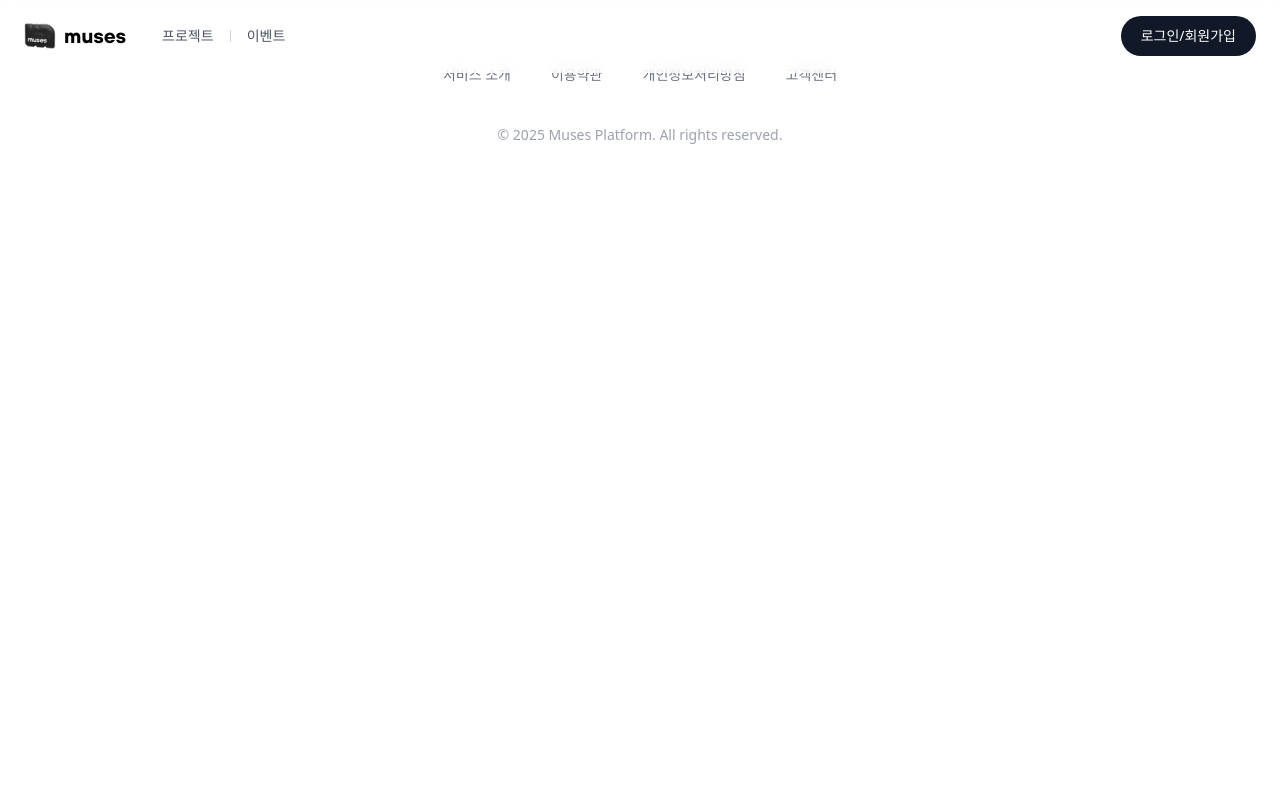
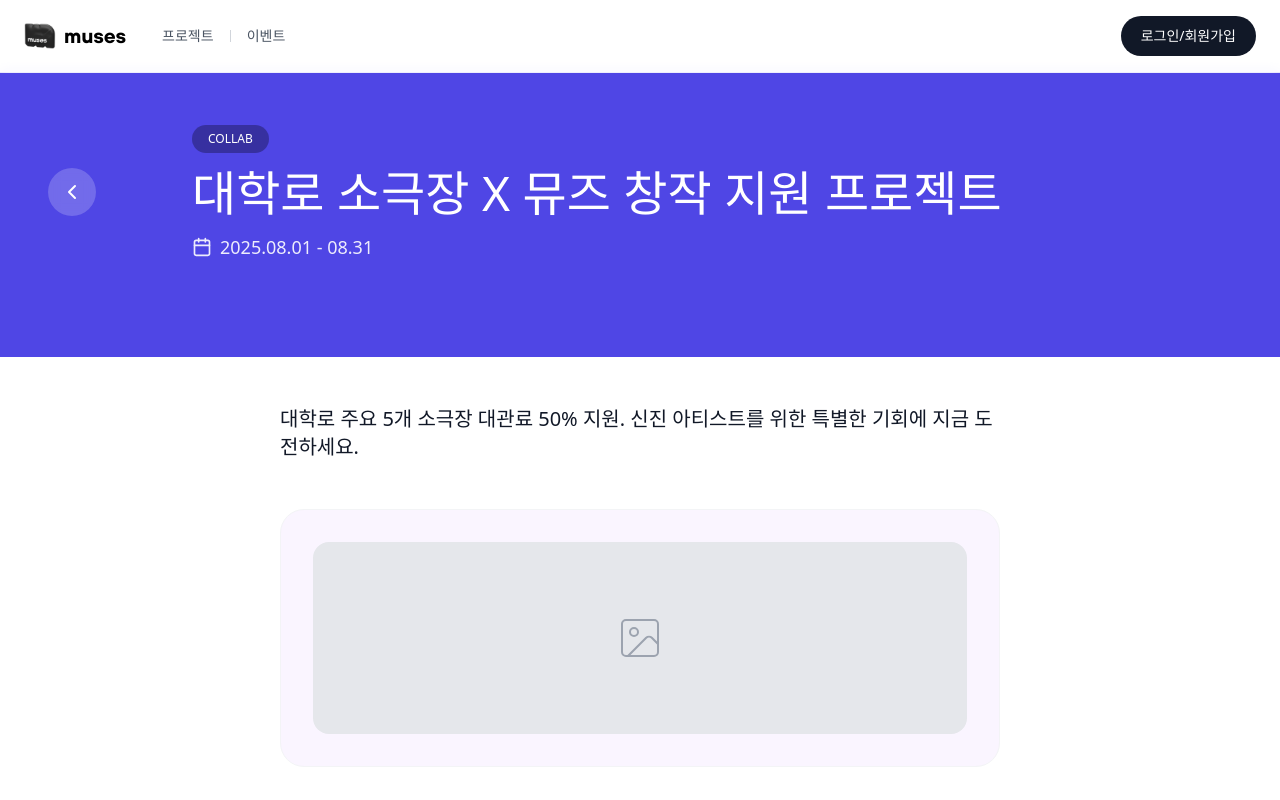
Before and after one commit to gkdmsgus/Muses-, a React (Vite) app: page /event/1 in a window 1280 px wide. Shown: the top 800 px of the page. Built offline with nearby package versions, Linux system fonts and the light colour scheme; a web font is replaced by a local one.

Commit message:
feat : EventDetail 페이지 UI 구현

```diff
--- a/src/App.tsx
+++ b/src/App.tsx
@@ -9,6 +9,7 @@
 import Footer from './components/common/Footer';
 import EventListPage from './pages/EventListPage';
 import ProjectDetailPage from './pages/ProjectDetailPage';
+import EventDetailPage from './pages/EventDetailPage';
 
 function App() {
   return (
@@ -23,6 +24,7 @@
         <Route path="/onboarding" element={<OnBoardingPage />} />
         <Route path="/events" element={<EventListPage />} />
         <Route path="/project/:id" element={<ProjectDetailPage />} />
+        <Route path="/event/:id" element={<EventDetailPage />} />
       </Routes>
       <Footer />
     </BrowserRouter>
--- /dev/null
+++ b/src/components/EventDetailPage/EventDetailBanner.tsx
@@ -0,0 +1,88 @@
+import type { EventData } from '../../types/event';
+
+interface EventDetailBannerProps {
+  event: EventData;
+}
+
+export default function EventDetailBanner({ event }: EventDetailBannerProps) {
+  return (
+    <section className="relative w-full h-[285.2px] bg-[#4F46E5] px-[48px] pb-[48px] flex justify-center items-end self-stretch">
+      <button
+        className="absolute left-[48px] top-[96px] w-[48px] h-[48px] p-[12px] flex items-start justify-start rounded-full bg-white/20 backdrop-blur-[6px] transition-colors hover:bg-white/30"
+        aria-label="뒤로가기"
+      >
+        <svg
+          xmlns="http://www.w3.org/2000/svg"
+          width="24"
+          height="24"
+          viewBox="0 0 24 24"
+          fill="none"
+        >
+          <path
+            d="M15 18L9 12L15 6"
+            stroke="white"
+            strokeWidth="2"
+            strokeLinecap="round"
+            strokeLinejoin="round"
+          />
+        </svg>
+      </button>
+
+      <div className="w-[896px] max-w-[896px] h-[184px] flex flex-col items-start gap-[16px]">
+        <div className="flex px-[16px] py-[6px] items-start rounded-full bg-black/30 backdrop-blur-[6px]">
+          <span className="text-white font-boldFont text-[12px] leading-[16px] uppercase">
+            {event.category}
+          </span>
+        </div>
+
+        <h1 className="w-full text-white font-blackFont text-[48px] leading-[48px] self-stretch">
+          {event.title}
+        </h1>
+
+        <div className="w-full flex items-center gap-[8px] opacity-90 self-stretch">
+          <svg
+            xmlns="http://www.w3.org/2000/svg"
+            width="20"
+            height="20"
+            viewBox="0 0 20 20"
+            fill="none"
+          >
+            <path
+              d="M6.66699 1.66675V5.00008"
+              stroke="white"
+              strokeWidth="1.66667"
+              strokeLinecap="round"
+              strokeLinejoin="round"
+            />
+            <path
+              d="M13.333 1.66675V5.00008"
+              stroke="white"
+              strokeWidth="1.66667"
+              strokeLinecap="round"
+              strokeLinejoin="round"
+            />
+            <path
+              d="M15.8333 3.33325H4.16667C3.24619 3.33325 2.5 4.07944 2.5 4.99992V16.6666C2.5 17.5871 3.24619 18.3333 4.16667 18.3333H15.8333C16.7538 18.3333 17.5 17.5871 17.5 16.6666V4.99992C17.5 4.07944 16.7538 3.33325 15.8333 3.33325Z"
+              stroke="white"
+              strokeWidth="1.66667"
+              strokeLinecap="round"
+              strokeLinejoin="round"
+            />
+            <path
+              d="M2.5 8.33325H17.5"
+              stroke="white"
+              strokeWidth="1.66667"
+              strokeLinecap="round"
+              strokeLinejoin="round"
+            />
+          </svg>
+          <span className="text-white font-mainFont text-[18px] leading-[28px]">
+            {event.category === 'COLLAB'
+              ? `${event.start_date} - ${event.end_date}`
+              : event.posted_at}
+          </span>
+        </div>
+      </div>
+    </section>
+  );
+}
--- /dev/null
+++ b/src/components/EventDetailPage/EventDetailBody.tsx
@@ -0,0 +1,51 @@
+import type { EventData } from '../../types/event';
+
+interface EventDetailBodyProps {
+  event: EventData;
+}
+
+export default function EventDetailBody({ event }: EventDetailBodyProps) {
+  return (
+    <section className="mx-auto w-[768px] max-w-[768px] py-[48px] px-[24px] flex flex-col items-start gap-[64px] bg-white">
+      <div className="flex flex-col items-start gap-[48px] self-stretch">
+        <p className="self-stretch text-[#111827] font-boldFont text-[20px] leading-[28px]">
+          {event.desscription}
+        </p>
+
+        <div className="flex p-[32px] flex-col items-start gap-[16px] self-stretch rounded-[24px] border border-[#F3F4F6] bg-[#FAF5FF]">
+          <div className="flex w-[654px] h-[192px] justify-center items-center rounded-[16px] bg-[#E5E7EB]">
+            {/* <img src={event.thumbnail} className="w-full h-full object-contain" /> */}
+            <svg
+              xmlns="http://www.w3.org/2000/svg"
+              width="48"
+              height="48"
+              viewBox="0 0 24 24"
+              fill="none"
+              stroke="#9CA3AF"
+              strokeWidth="1"
+              strokeLinecap="round"
+              strokeLinejoin="round"
+            >
+              <rect width="18" height="18" x="3" y="3" rx="2" ry="2" />
+              <circle cx="9" cy="9" r="2" />
+              <path d="m21 15-3.086-3.086a2 2 0 0 0-2.828 0L6 21" />
+            </svg>
+          </div>
+        </div>
+
+        <div className="self-stretch text-[#374151] font-mainFont text-[16px] leading-[26px] whitespace-pre-wrap">
+          {event.content}
+        </div>
+      </div>
+
+      <div className="flex pt-[32px] justify-center items-start self-stretch border-t border-[#F3F4F6]">
+        <button
+          className="flex px-[32px] py-[12px] justify-center items-center rounded-full bg-[#F3F4F6] text-[#4B5563] font-boldFont text-[16px] leading-[24px] hover:bg-[#E5E7EB] transition-colors"
+          onClick={() => window.history.back()}
+        >
+          목록으로 돌아가기
+        </button>
+      </div>
+    </section>
+  );
+}
--- /dev/null
+++ b/src/pages/EventDetailPage.tsx
@@ -0,0 +1,16 @@
+import { MOCK_EVENTS } from '../mocks/events';
+import EventDetailBanner from '../components/EventDetailPage/EventDetailBanner';
+import EventDetailBody from '../components/EventDetailPage/EventDetailBody';
+
+export default function EventDetailPage() {
+  //테스트용으로 첫 번째 데이터 사용함
+  const event = MOCK_EVENTS[0];
+
+  return (
+    <main className="min-h-screen w-full bg-white pt-[72px]">
+      <EventDetailBanner event={event} />
+
+      <EventDetailBody event={event} />
+    </main>
+  );
+}
--- a/src/pages/EventListPage.tsx
+++ b/src/pages/EventListPage.tsx
@@ -11,11 +11,10 @@
     >
       <section className="mx-auto w-[896px] flex flex-col pt-[128px] pb-[80px] px-[24px] gap-[64px]">
         <div className="flex flex-col items-center gap-[24px]">
-          <EventHero /> {/* 로고/타이틀 */}
-          <EventSearchBar /> {/* 검색창 */}
+          <EventHero />
+          <EventSearchBar />
         </div>
 
-        {/* 3. 이벤트 리스트 컴포넌트 */}
         <EventList />
       </section>
     </div>
```
